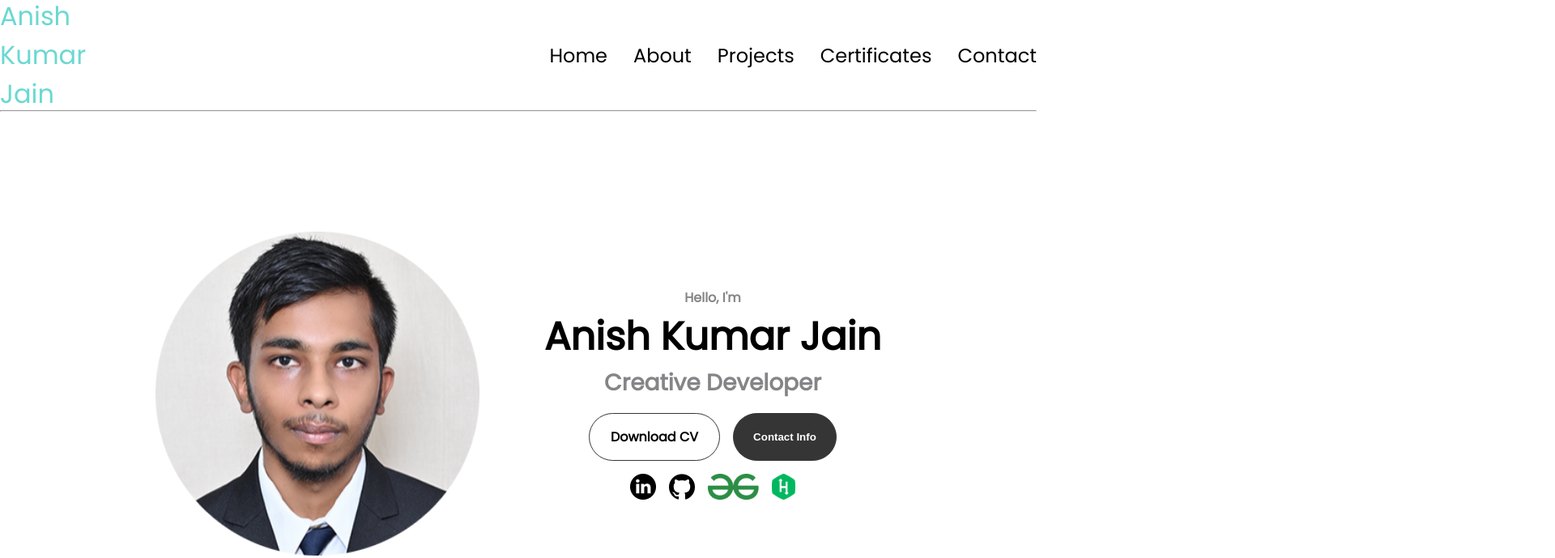
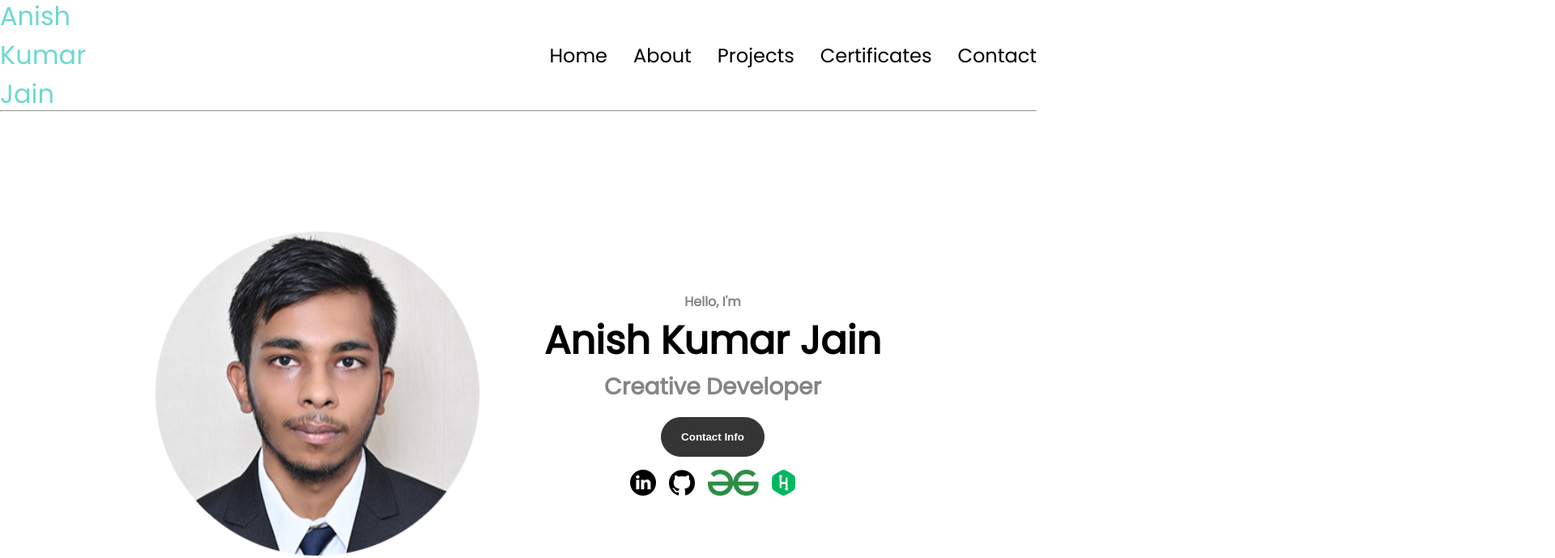
Before and after one commit to AnishJain34/Portofolio, a plain HTML site: page index.html in a window 1280 px wide. Shown: the top 689 px of the page at 81% size, 1920 px wide, since content can reach past the window. Drawn offline with nearby package versions, Linux system fonts and the light colour scheme.

Commit message:
Update index.html

```diff
--- a/index.html
+++ b/index.html
@@ -54,9 +54,6 @@
           <h1 class="title">Anish Kumar Jain</h1>
           <p class="section__text__p2">Creative Developer</p>
           <div class="btn-container">
-            <a href="./assets/anish-resume1234.pdf" class="btn btn-color-2" download="anish-resume.pdf">
-              Download CV
-          </a>
             <button class="btn btn-color-1" onclick="location.href='./#contact'">
               Contact Info
             </button>
```
